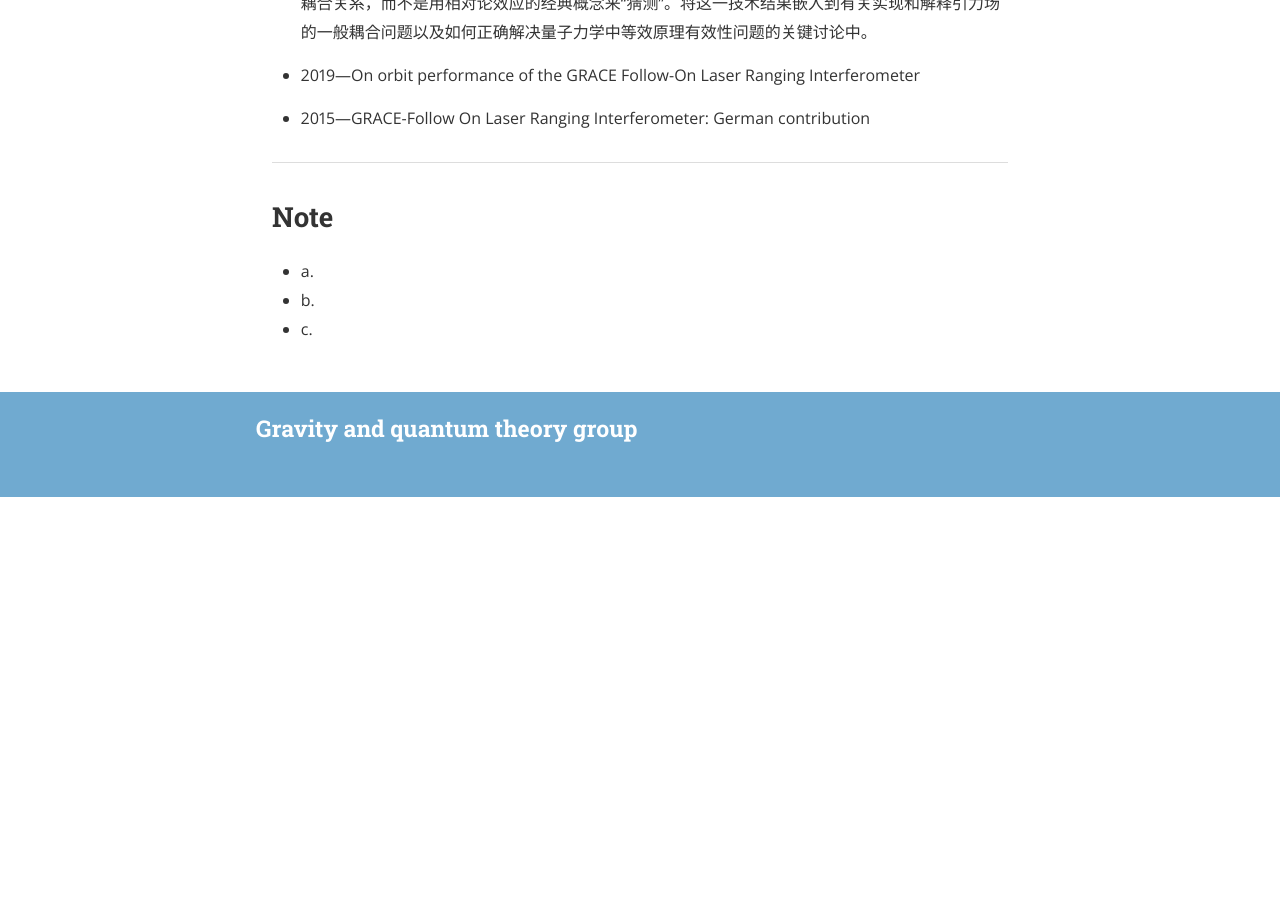
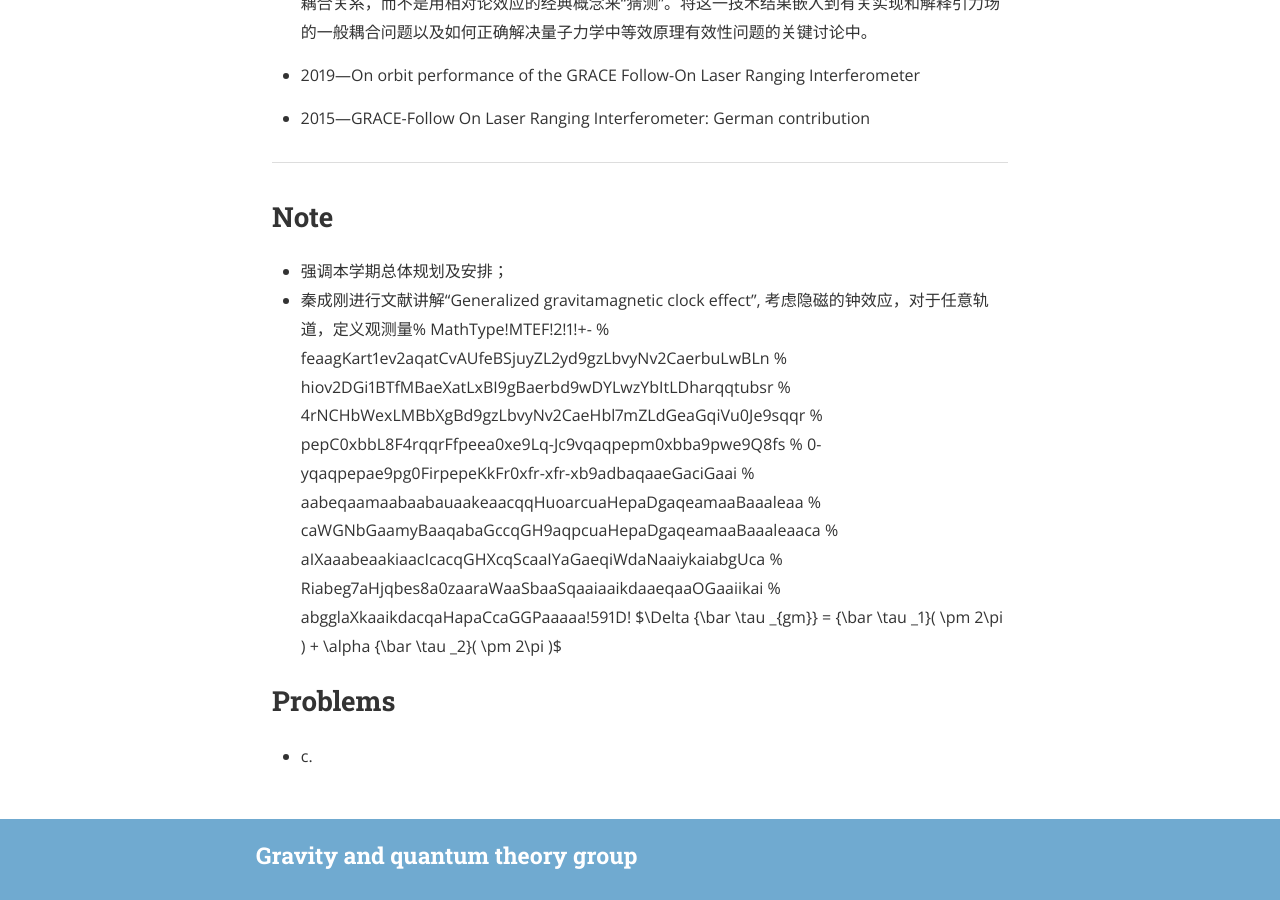
Before and after one commit to gravity-group/gravity-group.github.io, a Jekyll site: the page built from _posts/2019-08-26-group-meeting.md, in a window 1280 px wide and 900 px high, scrolled down 1779 px. Built offline with Jekyll 4.4.1, drawn with Linux system fonts in a browser that asks for light colours; nearby versions of some CDN libraries; before the commit the page ends 2276 px from its top, so only the background shows below that.

Commit message:
20190826

```diff
--- a/_posts/2019-08-26-group-meeting.md
+++ b/_posts/2019-08-26-group-meeting.md
@@ -78,6 +78,19 @@ Ps: 推广了用Sonnleitner和Barnett对电磁约束双粒子系统的质心和
 
 
 ## Note
-- a.
-- b.
+- 强调本学期总体规划及安排；
+- 秦成刚进行文献讲解“Generalized gravitamagnetic clock effect”, 考虑隐磁的钟效应，对于任意轨道，定义观测量% MathType!MTEF!2!1!+-
+% feaagKart1ev2aqatCvAUfeBSjuyZL2yd9gzLbvyNv2CaerbuLwBLn
+% hiov2DGi1BTfMBaeXatLxBI9gBaerbd9wDYLwzYbItLDharqqtubsr
+% 4rNCHbWexLMBbXgBd9gzLbvyNv2CaeHbl7mZLdGeaGqiVu0Je9sqqr
+% pepC0xbbL8F4rqqrFfpeea0xe9Lq-Jc9vqaqpepm0xbba9pwe9Q8fs
+% 0-yqaqpepae9pg0FirpepeKkFr0xfr-xfr-xb9adbaqaaeGaciGaai
+% aabeqaamaabaabauaakeaacqqHuoarcuaHepaDgaqeamaaBaaaleaa
+% caWGNbGaamyBaaqabaGccqGH9aqpcuaHepaDgaqeamaaBaaaleaaca
+% aIXaaabeaakiaacIcacqGHXcqScaaIYaGaeqiWdaNaaiykaiabgUca
+% Riabeg7aHjqbes8a0zaaraWaaSbaaSqaaiaaikdaaeqaaOGaaiikai
+% abgglaXkaaikdacqaHapaCcaGGPaaaaa!591D!
+$\Delta {\bar \tau _{gm}} = {\bar \tau _1}( \pm 2\pi ) + \alpha {\bar \tau _2}( \pm 2\pi )$
+
+## Problems
 - c.
```
Also changed, not shown: publication.md (+1 -1 lines).
